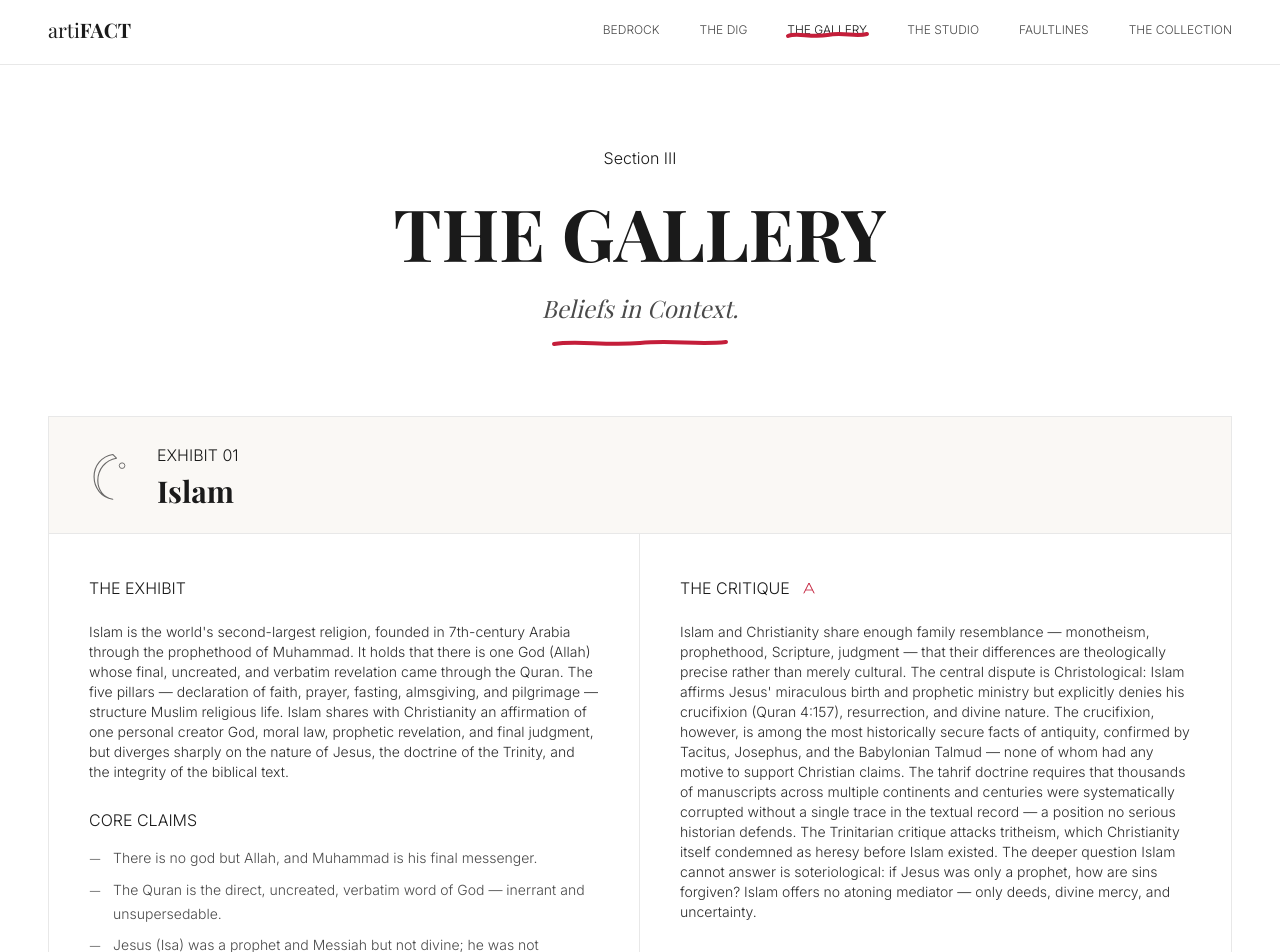
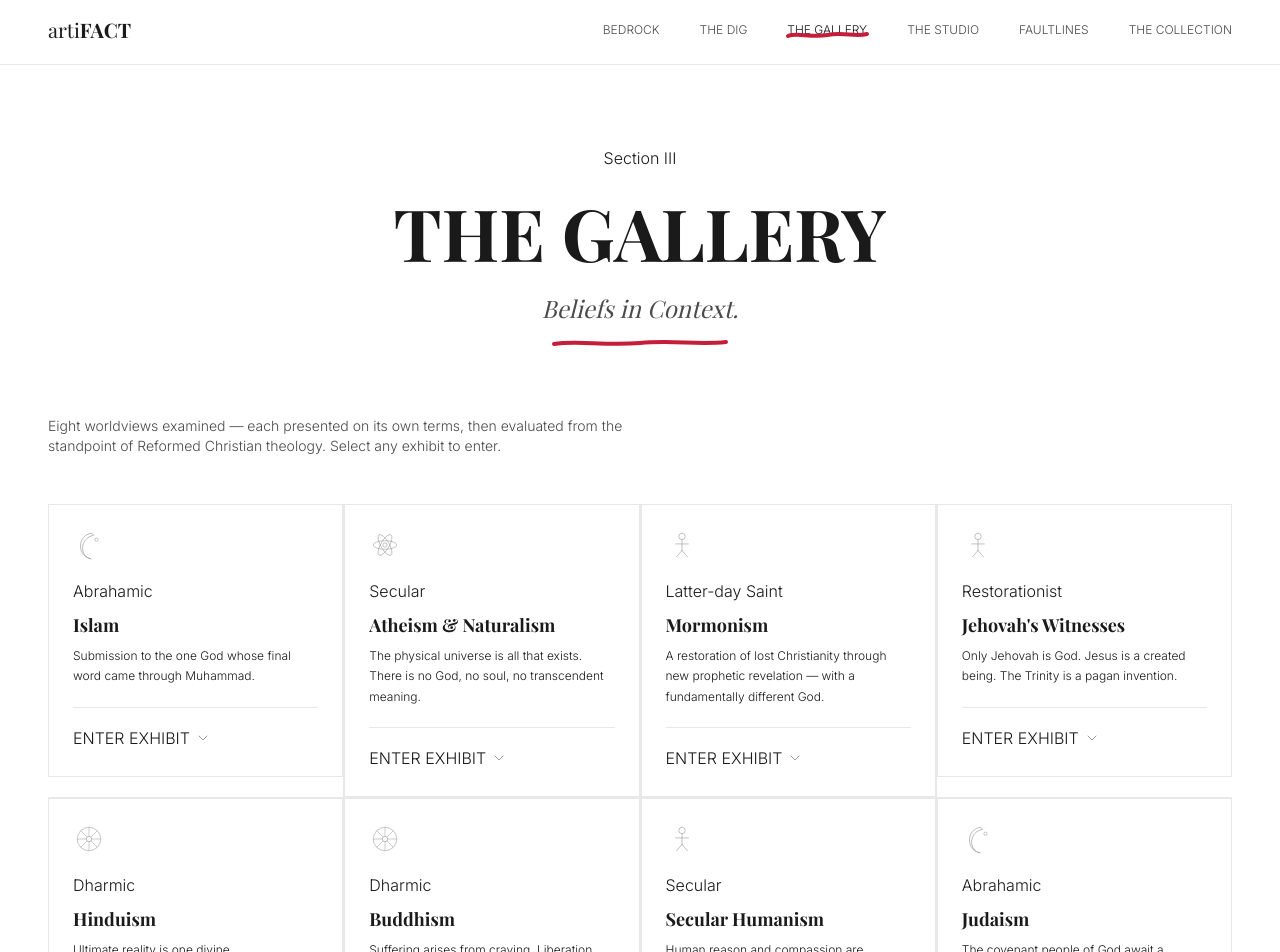
Before and after one commit to TrueDominion/artifact, a React (Vite) app: page /the-gallery in a window 1280 px wide. Shown: the top 952 px of the page. Built offline with nearby package versions, Linux system fonts and the light colour scheme; a web font is replaced by a local one.

Commit message:
Update TheGallery.tsx

```diff
--- a/src/pages/TheGallery.tsx
+++ b/src/pages/TheGallery.tsx
@@ -1,19 +1,246 @@
 /**
  * src/pages/TheGallery.tsx
  * THE GALLERY — Beliefs in Context.
- * Each worldview as an exhibit panel: neutral overview (Col A)
- * alongside Christian critique (Col B), divided by a graphite rule.
+ * Entry: 4-column grid of exhibit cards showing name, tradition, tagline.
+ * Click: card expands in-place pushing others down, revealing 3-tab panel:
+ *   OVERVIEW · CORE CLAIMS · CRITIQUE
+ * One exhibit open at a time. ESC closes.
  */
 
-import { motion } from 'framer-motion'
+import { useState, useEffect } from 'react'
+import { motion, AnimatePresence } from 'framer-motion'
 import SectionHeader from '@/components/ui/SectionHeader'
 import { WorldviewSymbol } from '@/components/ui/ExhibitLabel'
 import worldviewsData from '@/data/worldviews.json'
 import type { Worldview } from '@/types'
 
-const worldviews = worldviewsData as Worldview[]
+const worldviews = worldviewsData as unknown as Worldview[]
+
+type Tab = 'overview' | 'claims' | 'critique'
+
+const tabs: { key: Tab; label: string }[] = [
+  { key: 'overview',  label: 'OVERVIEW'    },
+  { key: 'claims',    label: 'CORE CLAIMS' },
+  { key: 'critique',  label: 'CRITIQUE'    },
+]
+
+interface ExhibitPanelProps {
+  wv: Worldview
+  onClose: () => void
+}
+
+function ExhibitPanel({ wv, onClose }: ExhibitPanelProps) {
+  const [tab, setTab] = useState<Tab>('overview')
+
+  return (
+    <motion.div
+      initial={{ height: 0, opacity: 0 }}
+      animate={{ height: 'auto', opacity: 1 }}
+      exit={{ height: 0, opacity: 0 }}
+      transition={{ duration: 0.45, ease: [0.4, 0, 0.2, 1] }}
+      className="overflow-hidden col-span-full"
+    >
+      <div className="border border-graphite-border bg-white mt-px">
+
+        {/* Panel header */}
+        <div className="flex items-center justify-between px-8 py-5 border-b border-graphite-border bg-linen">
+          <div className="flex items-center gap-5">
+            <div className="opacity-60 flex-shrink-0">
+              <WorldviewSymbol svgKey={wv.symbol_svg_key} className="w-10 h-10" />
+            </div>
+            <div>
+              <p className="label-museum text-graphite-soft mb-0.5">{wv.tradition} · {wv.founded}</p>
+              <h2 className="font-serif font-bold text-2xl text-ink tracking-heading">{wv.name}</h2>
+            </div>
+          </div>
+          <button
+            onClick={onClose}
+            className="flex items-center gap-2 label-museum text-graphite-soft hover:text-graphite transition-colors duration-200 flex-shrink-0"
+            aria-label="Close exhibit"
+          >
+            CLOSE
+            <svg width="10" height="10" viewBox="0 0 10 10" fill="none" aria-hidden="true">
+              <line x1="1" y1="1" x2="9" y2="9" stroke="currentColor" strokeWidth="1" strokeLinecap="round"/>
+              <line x1="9" y1="1" x2="1" y2="9" stroke="currentColor" strokeWidth="1" strokeLinecap="round"/>
+            </svg>
+          </button>
+        </div>
+
+        {/* Tab bar */}
+        <div className="flex border-b border-graphite-border">
+          {tabs.map((t) => (
+            <button
+              key={t.key}
+              onClick={() => setTab(t.key)}
+              className={`flex-1 py-3 px-4 label-museum transition-colors duration-200 ${
+                tab === t.key
+                  ? 'bg-ink text-white'
+                  : 'bg-white text-graphite-soft hover:bg-linen'
+              }`}
+            >
+              {t.label}
+            </button>
+          ))}
+        </div>
+
+        {/* Tab content */}
+        <div className="p-8 lg:p-10 min-h-[260px]">
+          <AnimatePresence mode="wait" initial={false}>
+            <motion.div
+              key={tab}
+              initial={{ opacity: 0, y: 10 }}
+              animate={{ opacity: 1, y: 0 }}
+              exit={{ opacity: 0, y: -6 }}
+              transition={{ duration: 0.25, ease: 'easeOut' }}
+            >
+              {tab === 'overview' && (
+                <div className="max-w-3xl">
+                  <p className="font-sans text-sm text-graphite leading-relaxed mb-6">
+                    {wv.overview}
+                  </p>
+                  <div className="flex gap-6 flex-wrap">
+                    <div>
+                      <p className="label-museum text-graphite-soft mb-1">ADHERENTS</p>
+                      <p className="font-sans text-sm text-graphite-light">{wv.adherents}</p>
+                    </div>
+                    <div>
+                      <p className="label-museum text-graphite-soft mb-1">KEY TEXTS</p>
+                      <ul className="space-y-0.5">
+                        {wv.key_texts.map((t: string, i: number) => (
+                          <li key={i} className="font-sans text-xs italic text-graphite-soft">{t}</li>
+                        ))}
+                      </ul>
+                    </div>
+                  </div>
+                </div>
+              )}
+
+              {tab === 'claims' && (
+                <ul className="space-y-4 max-w-3xl">
+                  {wv.core_claims.map((claim: string, i: number) => (
+                    <motion.li
+                      key={i}
+                      initial={{ opacity: 0, x: -8 }}
+                      animate={{ opacity: 1, x: 0 }}
+                      transition={{ delay: i * 0.06, duration: 0.3, ease: 'easeOut' }}
+                      className="flex gap-4 items-start"
+                    >
+                      <span className="font-serif font-bold text-graphite-border flex-shrink-0 mt-0.5 text-sm">
+                        {String(i + 1).padStart(2, '0')}
+                      </span>
+                      <p className="font-sans text-sm text-graphite leading-relaxed">{claim}</p>
+                    </motion.li>
+                  ))}
+                </ul>
+              )}
+
+              {tab === 'critique' && (
+                <div className="max-w-3xl">
+                  <div className="w-full h-px bg-crimson opacity-60 mb-6" />
+                  <div className="flex items-center gap-2 mb-5">
+                    <p className="label-museum text-graphite-soft">REFORMED CHRISTIAN CRITIQUE</p>
+                    <svg width="10" height="10" viewBox="0 0 10 10" fill="none" aria-hidden="true">
+                      <path d="M1,8 L5,2 L9,8" stroke="#C41E3A" strokeWidth="0.9" strokeLinecap="round" strokeLinejoin="round"/>
+                      <line x1="2.5" y1="6" x2="7.5" y2="6" stroke="#C41E3A" strokeWidth="0.7" strokeLinecap="round"/>
+                    </svg>
+                  </div>
+                  <p className="font-sans text-sm text-graphite leading-relaxed">
+                    {wv.christian_critique}
+                  </p>
+                </div>
+              )}
+            </motion.div>
+          </AnimatePresence>
+        </div>
+      </div>
+    </motion.div>
+  )
+}
+
+interface ExhibitCardProps {
+  wv: Worldview
+  index: number
+  isOpen: boolean
+  onToggle: () => void
+}
+
+function ExhibitCard({ wv, index, isOpen, onToggle }: ExhibitCardProps) {
+  return (
+    <motion.div
+      initial={{ opacity: 0, y: 20 }}
+      whileInView={{ opacity: 1, y: 0 }}
+      viewport={{ once: true, margin: '-40px' }}
+      transition={{ duration: 0.4, ease: 'easeOut', delay: index * 0.05 }}
+    >
+      <button
+        onClick={onToggle}
+        className={`w-full text-left border transition-all duration-300 group ${
+          isOpen
+            ? 'border-ink bg-ink'
+            : 'border-graphite-border bg-white hover:bg-linen'
+        }`}
+        aria-expanded={isOpen}
+        aria-label={`${isOpen ? 'Close' : 'Open'} ${wv.name} exhibit`}
+      >
+        <div className="p-6">
+          <div className={`mb-4 transition-opacity duration-300 ${isOpen ? 'opacity-40' : 'opacity-50'}`}>
+            <WorldviewSymbol svgKey={wv.symbol_svg_key} className="w-8 h-8" />
+          </div>
+          <p className={`label-museum mb-2 transition-colors duration-300 ${
+            isOpen ? 'text-white opacity-50' : 'text-graphite-soft'
+          }`}>
+            {wv.tradition}
+          </p>
+          <h3 className={`font-serif font-bold text-lg tracking-heading mb-2 leading-snug transition-colors duration-300 ${
+            isOpen ? 'text-white' : 'text-ink'
+          }`}>
+            {wv.name}
+          </h3>
+          <p className={`font-sans text-xs leading-relaxed transition-colors duration-300 ${
+            isOpen ? 'text-white opacity-60' : 'text-graphite-soft'
+          }`}>
+            {wv.tagline}
+          </p>
+          <div className={`mt-5 pt-4 border-t flex items-center gap-2 transition-colors duration-300 ${
+            isOpen ? 'border-white border-opacity-20' : 'border-graphite-border'
+          }`}>
+            <span className={`label-museum transition-colors duration-300 ${
+              isOpen ? 'text-white opacity-60' : 'text-graphite-soft group-hover:text-graphite'
+            }`}>
+              {isOpen ? 'CLOSE' : 'ENTER EXHIBIT'}
+            </span>
+            <motion.svg
+              animate={{ rotate: isOpen ? 180 : 0 }}
+              transition={{ duration: 0.3 }}
+              width="10" height="6" viewBox="0 0 10 6" fill="none"
+              aria-hidden="true"
+            >
+              <path
+                d="M1 1L5 5L9 1"
+                stroke={isOpen ? 'rgba(255,255,255,0.5)' : '#9A9A9A'}
+                strokeWidth="1"
+                strokeLinecap="round"
+                strokeLinejoin="round"
+              />
+            </motion.svg>
+          </div>
+        </div>
+      </button>
+    </motion.div>
+  )
+}
 
 export default function TheGallery() {
+  const [openId, setOpenId] = useState<string | null>(null)
+
+  useEffect(() => {
+    const fn = (e: KeyboardEvent) => { if (e.key === 'Escape') setOpenId(null) }
+    window.addEventListener('keydown', fn)
+    return () => window.removeEventListener('keydown', fn)
+  }, [])
+
+  const toggle = (id: string) => setOpenId(prev => prev === id ? null : id)
+
   return (
     <div className="min-h-screen">
       <SectionHeader
@@ -22,79 +249,36 @@ export default function TheGallery() {
         label="Section III"
       />
 
-      <div className="max-w-7xl mx-auto px-6 lg:px-12 pb-32 space-y-0">
-        {worldviews.map((wv, index) => (
-          <motion.article
-            key={wv.id}
-            className="border border-b-0 last:border-b border-graphite-border"
-            initial={{ opacity: 0, y: 30 }}
-            whileInView={{ opacity: 1, y: 0 }}
-            viewport={{ once: true, margin: '-60px' }}
-            transition={{ duration: 0.5, ease: 'easeOut', delay: index * 0.05 }}
-          >
-            {/* Exhibit header */}
-            <div className="flex items-center gap-5 px-8 py-6 border-b border-graphite-border bg-linen">
-              <div className="flex-shrink-0 opacity-70">
-                <WorldviewSymbol svgKey={wv.symbol_svg_key} />
-              </div>
-              <div>
-                <p className="label-museum mb-1 text-graphite-soft">
-                  EXHIBIT {String(index + 1).padStart(2, '0')}
-                </p>
-                <h2 className="font-serif font-bold text-2xl lg:text-3xl text-ink tracking-heading">
-                  {wv.name}
-                </h2>
-              </div>
-            </div>
+      <div className="max-w-7xl mx-auto px-6 lg:px-12 pb-32">
+        <p className="font-sans text-sm text-graphite-light leading-body mb-12 max-w-xl">
+          Eight worldviews examined — each presented on its own terms, then evaluated
+          from the standpoint of Reformed Christian theology. Select any exhibit to enter.
+        </p>
 
-            {/* Two-column exhibit body */}
-            <div className="grid grid-cols-1 lg:grid-cols-2">
-              {/* Col A — The Exhibit */}
-              <div className="p-8 lg:p-10 border-b lg:border-b-0 lg:border-r border-graphite-border">
-                <p className="label-museum mb-5 text-graphite-soft">THE EXHIBIT</p>
-                <p className="font-sans text-sm text-graphite leading-body mb-6">
-                  {wv.overview}
-                </p>
-
-                <div className="mb-5">
-                  <p className="label-museum mb-3 text-graphite-soft">CORE CLAIMS</p>
-                  <ul className="space-y-2">
-                    {wv.core_claims.map((claim: string, i: number) => (
-                      <li key={i} className="flex gap-3">
-                        <span className="font-serif text-graphite-soft text-sm flex-shrink-0 mt-0.5">—</span>
-                        <span className="font-sans text-sm text-graphite-light leading-relaxed">{claim}</span>
-                      </li>
-                    ))}
-                  </ul>
-                </div>
-
-                <div>
-                  <p className="label-museum mb-2 text-graphite-soft">KEY TEXTS</p>
-                  <ul className="space-y-1">
-                    {wv.key_texts.map((text: string, i: number) => (
-                      <li key={i} className="font-sans text-xs italic text-graphite-soft">{text}</li>
-                    ))}
-                  </ul>
-                </div>
+        <div className="grid grid-cols-2 lg:grid-cols-4 gap-px bg-graphite-border">
+          {worldviews.map((wv, index) => (
+            <>
+              <div key={wv.id} className="bg-white">
+                <ExhibitCard
+                  wv={wv}
+                  index={index}
+                  isOpen={openId === wv.id}
+                  onToggle={() => toggle(wv.id)}
+                />
               </div>
 
-              {/* Col B — The Critique */}
-              <div className="p-8 lg:p-10 bg-white">
-                <div className="flex items-center gap-3 mb-5">
-                  <p className="label-museum text-graphite-soft">THE CRITIQUE</p>
-                  {/* Crimson annotation mark */}
-                  <svg width="14" height="14" viewBox="0 0 14 14" fill="none" aria-hidden="true">
-                    <path d="M2,12 L7,2 L12,12" stroke="#C41E3A" strokeWidth="1" strokeLinecap="round" strokeLinejoin="round" />
-                    <line x1="4" y1="9" x2="10" y2="9" stroke="#C41E3A" strokeWidth="0.8" strokeLinecap="round" />
-                  </svg>
-                </div>
-                <p className="font-sans text-sm text-graphite leading-body">
-                  {wv.christian_critique}
-                </p>
-              </div>
-            </div>
-          </motion.article>
-        ))}
+              <AnimatePresence>
+                {openId === wv.id && (
+                  <ExhibitPanel
+                    key={`panel-${wv.id}`}
+                    wv={wv}
+                    onClose={() => setOpenId(null)}
+                  />
+                )}
+              </AnimatePresence>
+            </>
+          ))}
+        </div>
       </div>
     </div>
   )
```
